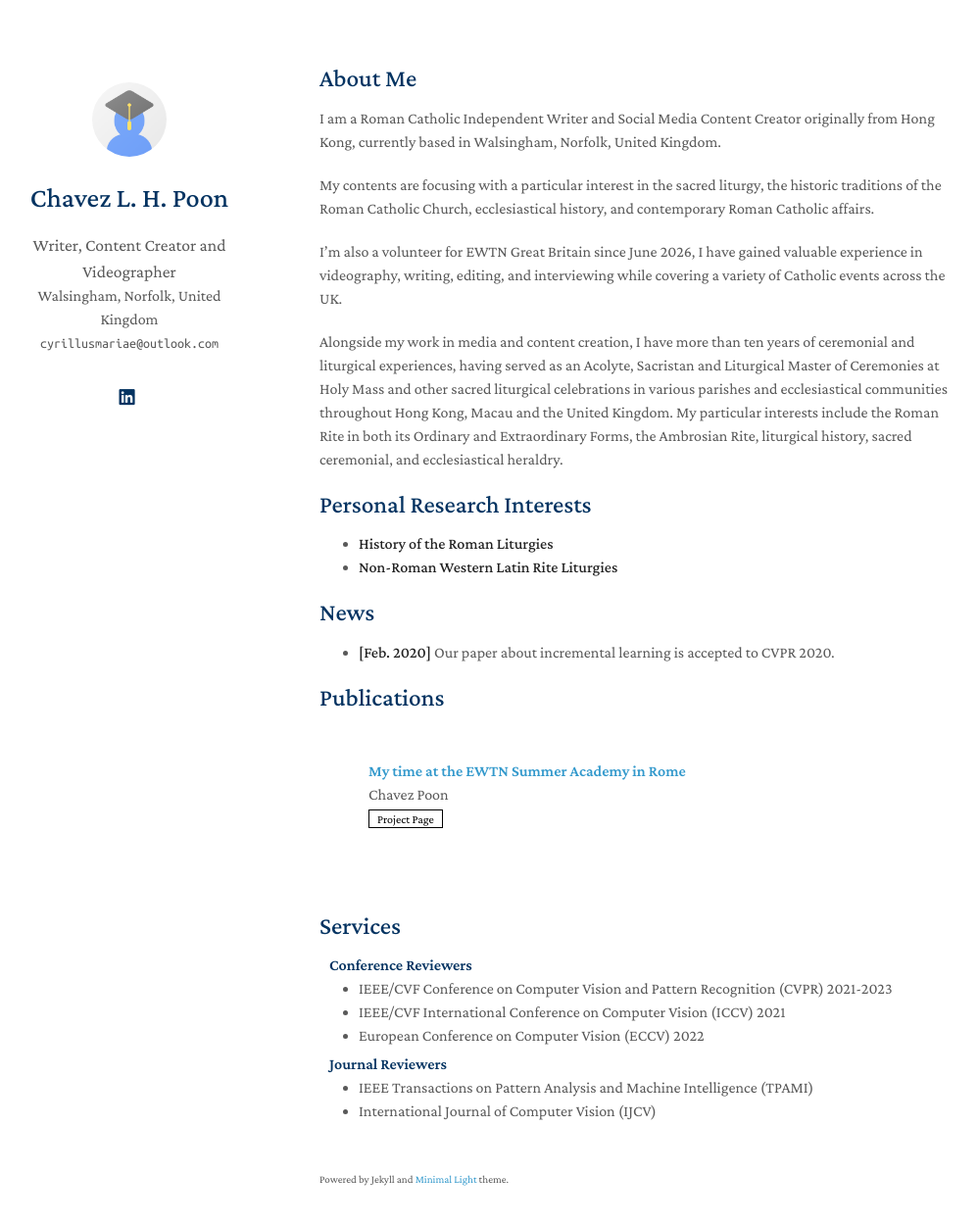
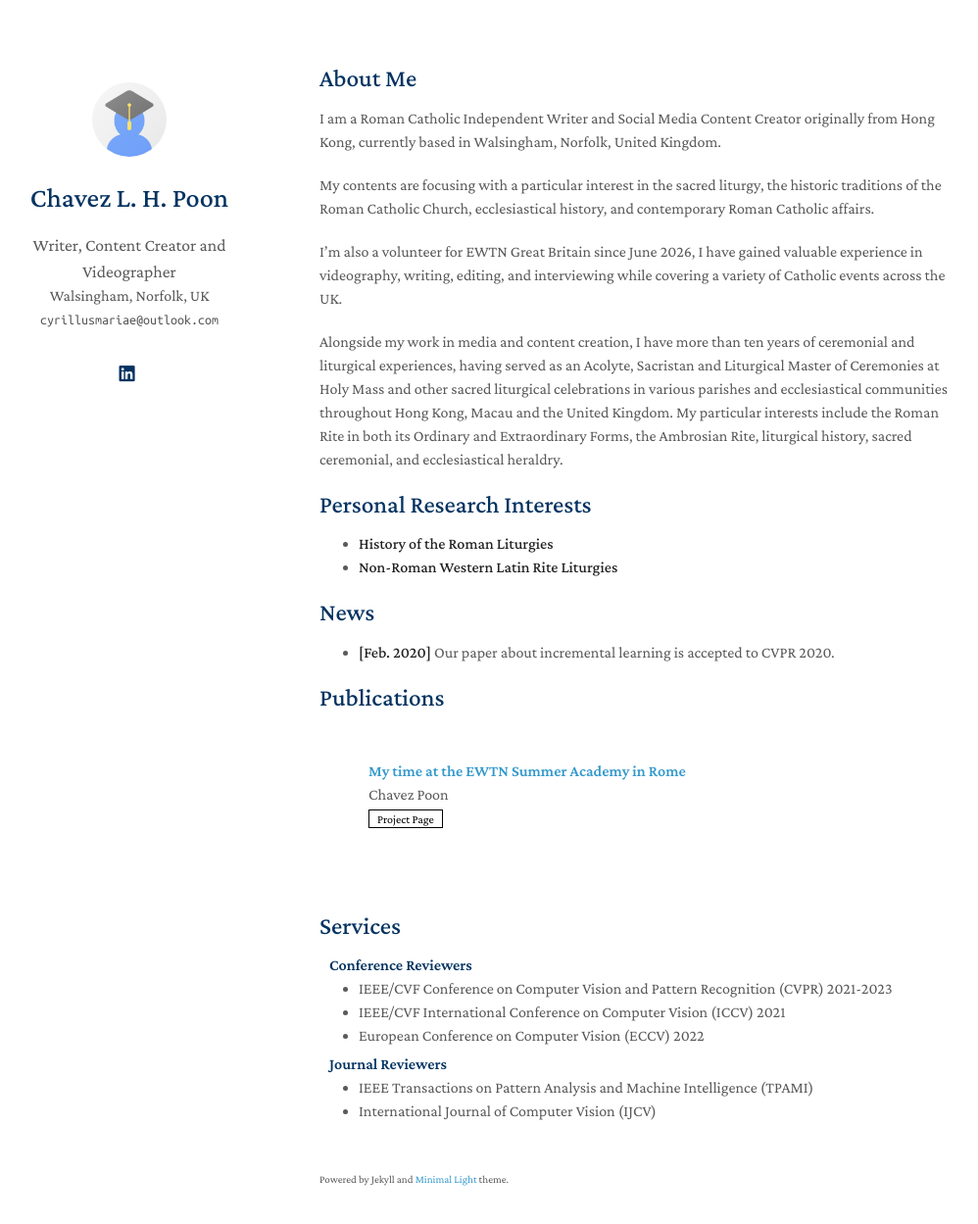
Before and after one commit to cyrillusmariae/portfolio-website, a Jekyll site: the page built from index.md, in a window 1280 px wide and 1284 px high. Shown: the top 1249 px of the window at 98% size, without its empty margins (144-1142 px from the left). Built offline with Jekyll 4.4.1, drawn with Linux system fonts in a browser that asks for light colours; a style sheet for code colours, icons or effects is not loaded; our own code applies the rules of GitHub Pages for plain Markdown files.

Commit message:
Update affiliation format in config file

```diff
--- a/_config.yml
+++ b/_config.yml
@@ -1,7 +1,7 @@
 # Basic Information
 title: Chavez L. H. Poon
 position: Writer, Content Creator and Videographer
-affiliation: Walsingham, Norfolk, United Kingdom
+affiliation: Walsingham, Norfolk, UK
 email: cyrillusmariae@outlook.com
 
 # Search Engine Optimization (SEO)
```
